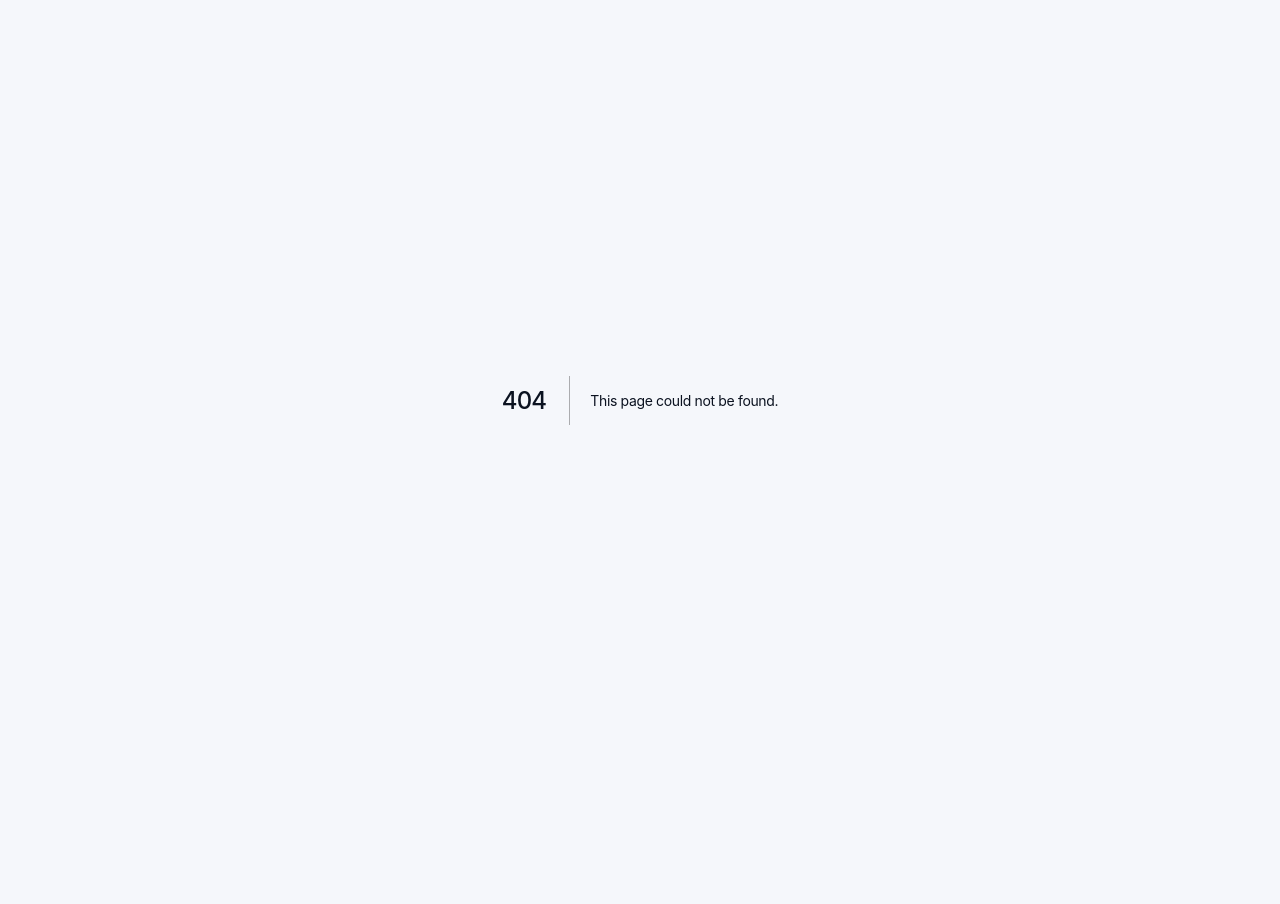
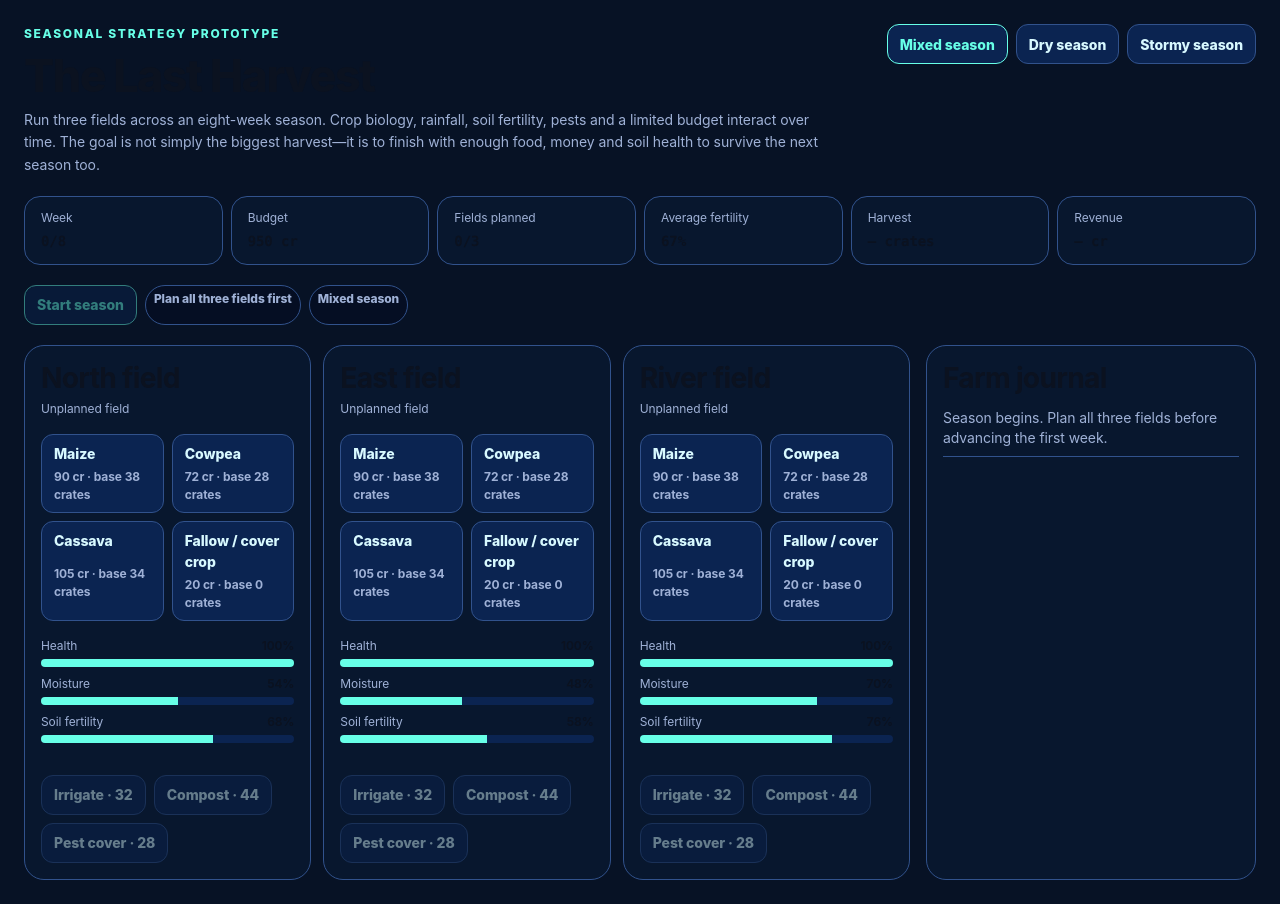
Before and after one commit to Eugene999B/SukuuNova, a Next.js app: page /labs/last-harvest in a window 1280 px wide. Before the commit this address had no page. Before the commit the page ends 800 px from the top, so only its background shows below. Built offline with nearby package versions, Linux system fonts and the light colour scheme.

Commit message:
feat(games): expose Last Harvest development lab

```diff
--- /dev/null
+++ b/src/app/labs/last-harvest/page.tsx
@@ -0,0 +1,13 @@
+import type { Metadata } from "next";
+import { notFound } from "next/navigation";
+import { LastHarvestPrototype } from "@/components/last-harvest-prototype";
+
+export const metadata: Metadata = {
+  title: "The Last Harvest Prototype | Sukuunova",
+  robots: { index: false, follow: false },
+};
+
+export default function LastHarvestPrototypePage() {
+  if (process.env.NODE_ENV !== "development") notFound();
+  return <LastHarvestPrototype />;
+}
```
